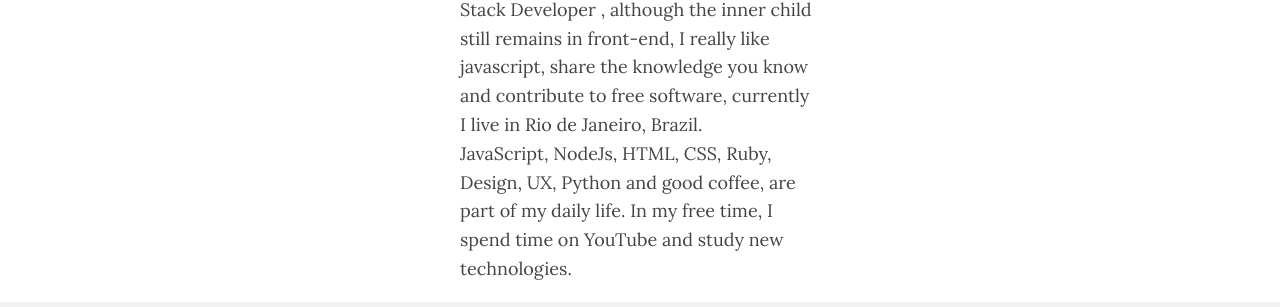
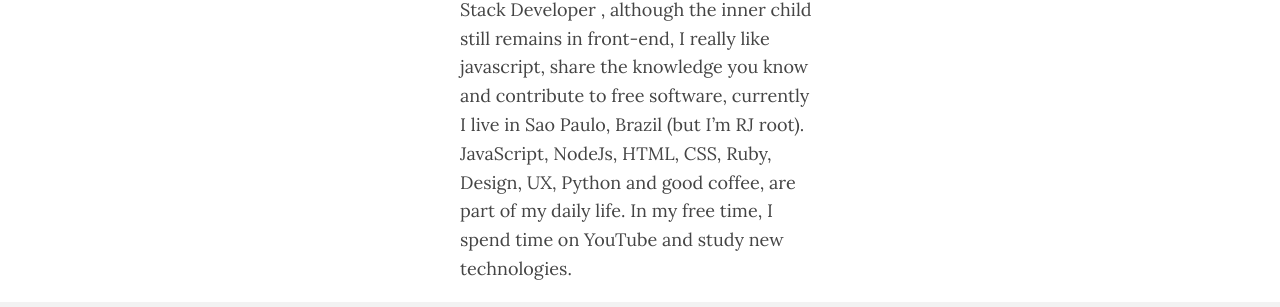
Before and after one commit to Halfeld/website, a Jekyll site: the page built from index.md, in a window 1280 px wide. Shown: the part 681-988 px from the top of the page. Built offline with Jekyll 4.4.1, drawn with Linux system fonts in a browser that asks for light colours; comment, search, counter and statistics services are not loaded; some of the changed text lies outside the part shown.

Commit message:
Change my location on description

```diff
--- a/index.md
+++ b/index.md
@@ -3,7 +3,7 @@
 index: true
 ---
 
-Hello, my name's {{ site.title }} and I'm a {{ site.description }}, although the inner child still remains in front-end, I really like javascript, share the knowledge you know and contribute to free software, currently I live in Rio de Janeiro, Brazil.
+Hello, my name's {{ site.title }} and I'm a {{ site.description }}, although the inner child still remains in front-end, I really like javascript, share the knowledge you know and contribute to free software, currently I live in Sao Paulo, Brazil (but I'm RJ root).
 
 JavaScript, NodeJs, HTML, CSS, Ruby, Design, UX, Python and good coffee, are part of my daily life.
 In my free time, I spend time on YouTube and study new technologies.
```
